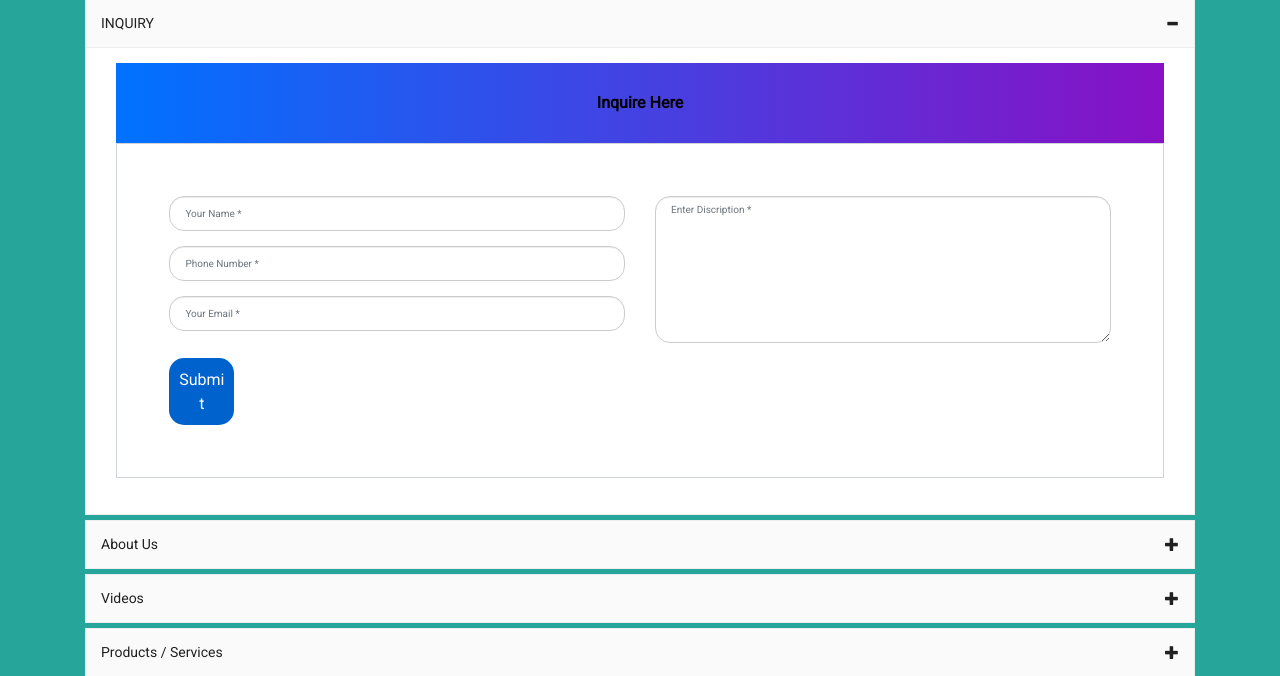
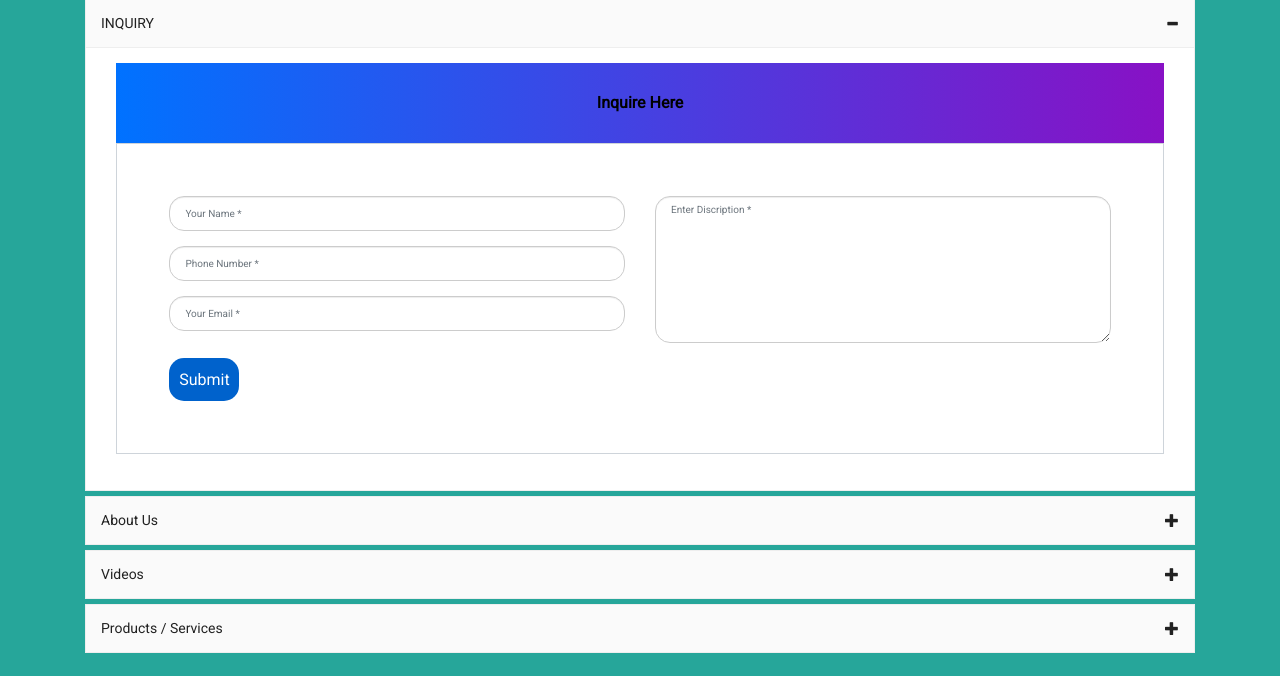
Before and after one commit to hansilyogi/tnd-webpage, a PHP site: page /userprofile.php?uid=1 in a window 1280 px wide, after a click on "INQUIRY". Shown: the part 61-737 px from the top of the page. Run offline with PHP 8.4, Linux system fonts and the light colour scheme; data that the repository does not hold is empty; some libraries are stand-ins or nearby versions.

Commit message:
19-jan-user page

```diff
--- a/userprofile.php
+++ b/userprofile.php
@@ -109,7 +109,7 @@ $data_2 =  $result_user['Data'];
                                                 </div>
                                             </div>
                                         </div>
-                                        <button type="button" class="btnSubmit text-break" style="width:65px;">Submit</button>
+                                        <button type="button" class="btnSubmit text-break" style="width:70px;">Submit</button>
                                     </div>
                                 </div>
                             </div>
```
